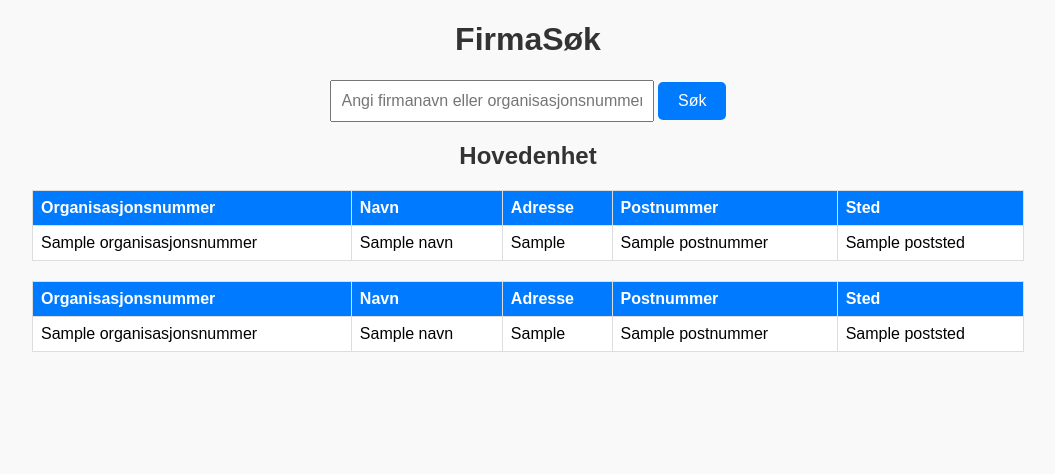
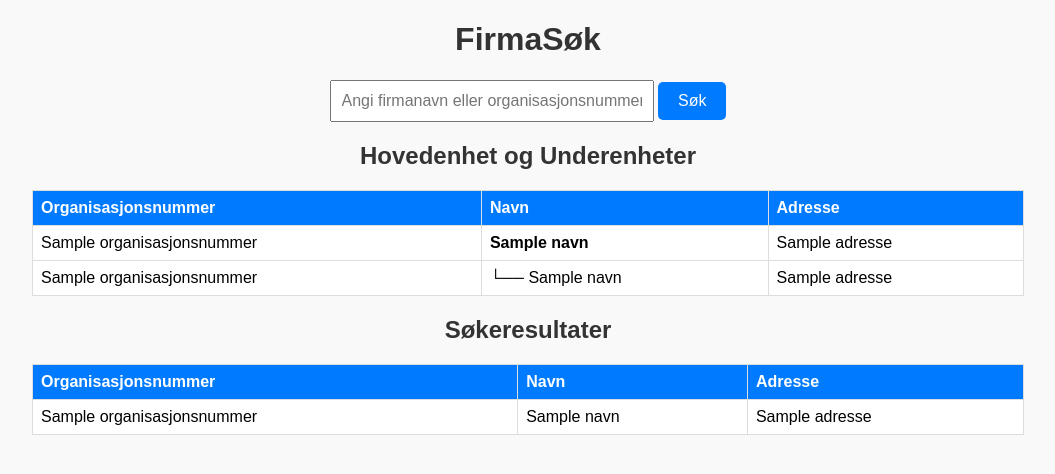
Before and after one commit to Orjanhell/Brreg_sok, a Flask app: template templates/index.html in a window 1280 px wide. Shown: the top 474 px of the page, without its empty margins (112-1167 px from the left). Run offline with Flask 3, Linux system fonts and the light colour scheme; the template is opened without the code that fills it: most values are stand-ins (such as "Sample title", 1, 10 or a date in 2020).

Commit message:
Oppdatert visning
Laget til slik at den viser både Enhet og Underenhet.

```diff
--- a/templates/index.html
+++ b/templates/index.html
@@ -68,59 +68,56 @@
         <button type="submit">Søk</button>
     </form>
     <div class="results">
-        {% if hovedenhet %}
-            <h2>Hovedenhet</h2>
+        {% if enhet %}
+            <h2>Hovedenhet og Underenheter</h2>
             <table>
                 <thead>
                     <tr>
                         <th>Organisasjonsnummer</th>
                         <th>Navn</th>
                         <th>Adresse</th>
-                        <th>Postnummer</th>
-                        <th>Sted</th>
                     </tr>
                 </thead>
                 <tbody>
                     <tr>
-                        <td>{{ hovedenhet.organisasjonsnummer }}</td>
-                        <td>{{ hovedenhet.navn }}</td>
-                        <td>{{ hovedenhet.adresse_tekst }}</td>
-                        <td>{{ hovedenhet.postnummer }}</td>
-                        <td>{{ hovedenhet.poststed }}</td>
+                        <td>{{ enhet.organisasjonsnummer }}</td>
+                        <td><strong>{{ enhet.navn }}</strong></td>
+                        <td>{{ enhet.adresse }}</td>
                     </tr>
+                    {% for underenhet in underenheter %}
+                    <tr>
+                        <td>{{ underenhet.organisasjonsnummer }}</td>
+                        <td>└── {{ underenhet.navn }}</td>
+                        <td>{{ underenhet.adresse }}</td>
+                    </tr>
+                    {% endfor %}
                 </tbody>
             </table>
         {% endif %}
 
-        {% if underenheter %}
+        {% if resultater %}
+            <h2>Søkeresultater</h2>
             <table>
                 <thead>
                     <tr>
                         <th>Organisasjonsnummer</th>
                         <th>Navn</th>
                         <th>Adresse</th>
-            <th>Postnummer</th>
-            <th>Sted</th>
                     </tr>
                 </thead>
                 <tbody>
-        {% for underenhet in underenheter %}
+                    {% for resultat in resultater %}
                     <tr>
-            <td>{{ underenhet.organisasjonsnummer }}</td>
-            <td>{{ underenhet.navn }}</td>
-            <td>{{ underenhet.adresse_tekst }}</td>
-            <td>{{ underenhet.postnummer }}</td>
-            <td>{{ underenhet.poststed }}</td>
+                        <td>{{ resultat.organisasjonsnummer }}</td>
+                        <td>{{ resultat.navn }}</td>
+                        <td>{{ resultat.adresse }}</td>
                     </tr>
                     {% endfor %}
                 </tbody>
             </table>
-{% else %}
-<p>Ingen underenheter funnet.</p>
         {% endif %}
 
-
-        {% if not hovedenhet and not underenheter and søkeord %}
+        {% if not enhet and not resultater %}
             <p class="no-results">Ingen resultater funnet for "{{ søkeord }}".</p>
         {% endif %}
     </div>
```
Lines whose indentation alone changed are shown as unchanged.
